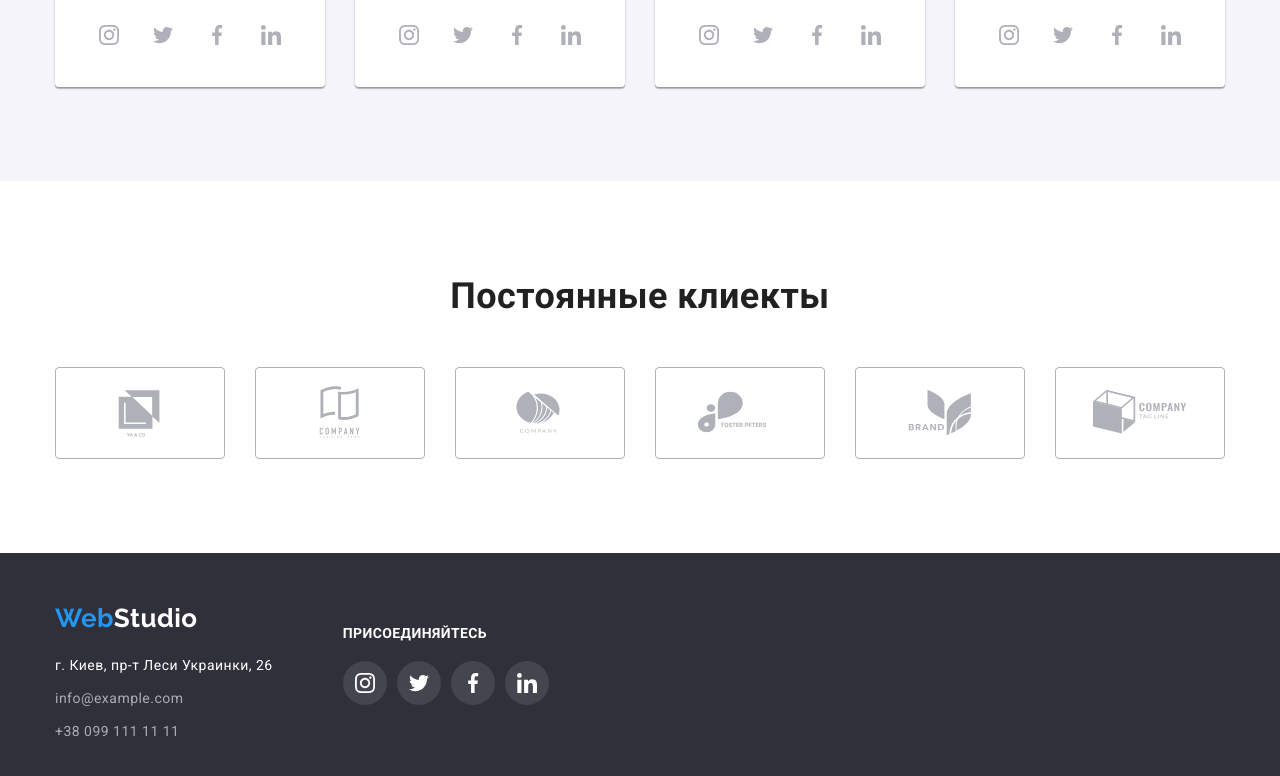
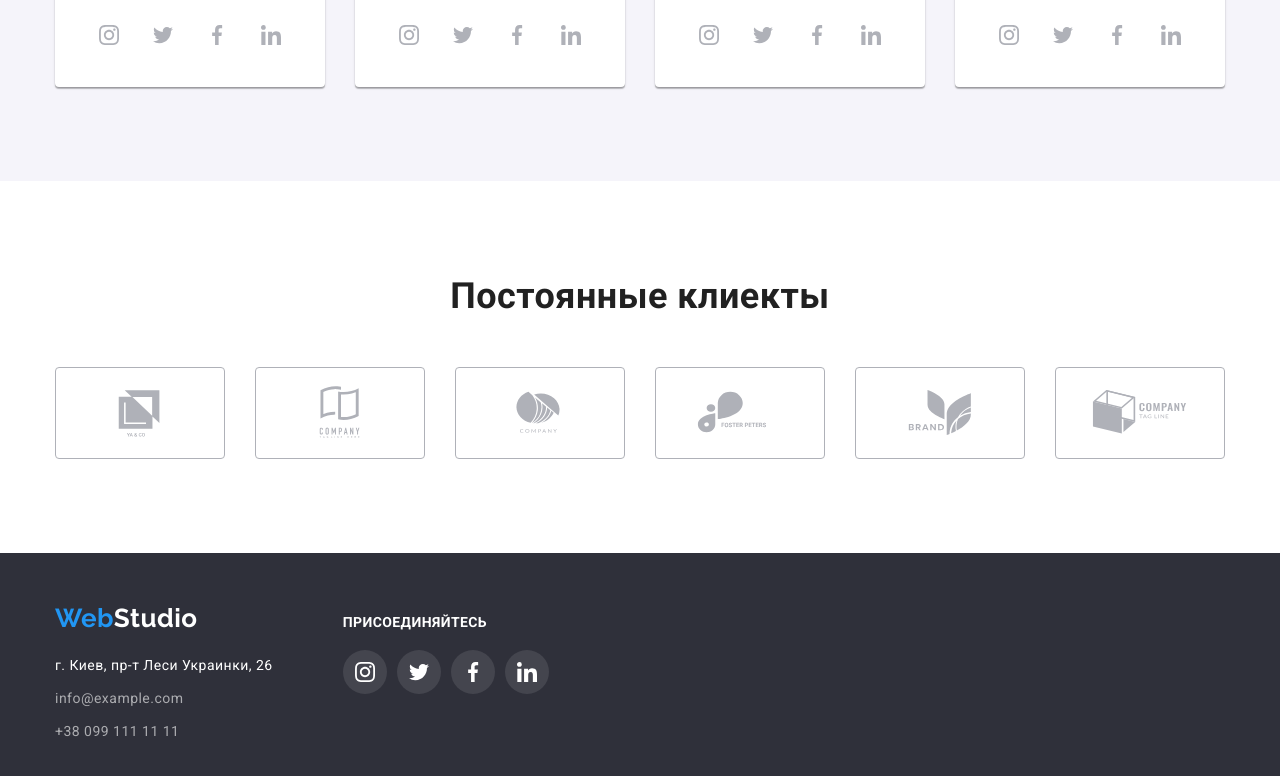
Before and after one commit to UserTso/goit-markup-hw-04, a plain HTML site: page index.html in a window 1280 px wide. Shown: the part 2133-2909 px from the top of the page. Drawn offline with nearby package versions, Linux system fonts and the light colour scheme.

Commit message:
last fixed

```diff
--- a/css/styles.css
+++ b/css/styles.css
@@ -407,9 +407,7 @@ align-items: center;
 
 }
 
-.item-clients {
 
-}
 
 .link-clients {
     display: flex;
@@ -452,6 +450,7 @@ align-items: center;
 
 .footer {
     display: flex;
+    align-items: baseline;
 }
 
 .footer-auth {
@@ -517,7 +516,6 @@ align-items: center;
         letter-spacing: 0.03em;
         text-transform: uppercase;
         margin-bottom: 20px;
-        margin-top: 22px;
 }
 
 .footer-listnet {
--- a/index.html
+++ b/index.html
@@ -335,9 +335,9 @@
     </main>
     <!-- Футер -->
     <footer class="site-footer">
-      <div class="container">
-        <ul class="footer">
-          <li class="footer-auth">
+      <div class="container footer">
+        <d></d>
+        <div class="footer-auth">
           <a href="./index.html" class="logo link-block"
             ><span class="logo-web">Web</span><span class="footer-studio">Studio</span>
           </a>
@@ -349,7 +349,8 @@
                   href="https://goo.gl/maps/VeayQojqGneW1Sk49"
                   target="_blank"
                   rel="noreferrer noopener"
-                    >г. Киев, пр-т Леси Украинки, 26</a
+                >
+                  г. Киев, пр-т Леси Украинки, 26</a
                 >
               </li>
               <li class="footer-link">
@@ -360,8 +361,7 @@
               </li>
             </ul>
           </address>
-          </li>
-          <li class="footer-web">
+        </div>
         <div class="footer-net">
           <h2 class="footer-subtitle">присоединяйтесь</h2>
           <ul class="footer-listnet">
@@ -395,8 +395,6 @@
             </li>
           </ul>
         </div>
-          </li>
-        </ul>
       </div>
     </footer>
   </body>
```
Lines whose indentation alone changed are shown as unchanged.
